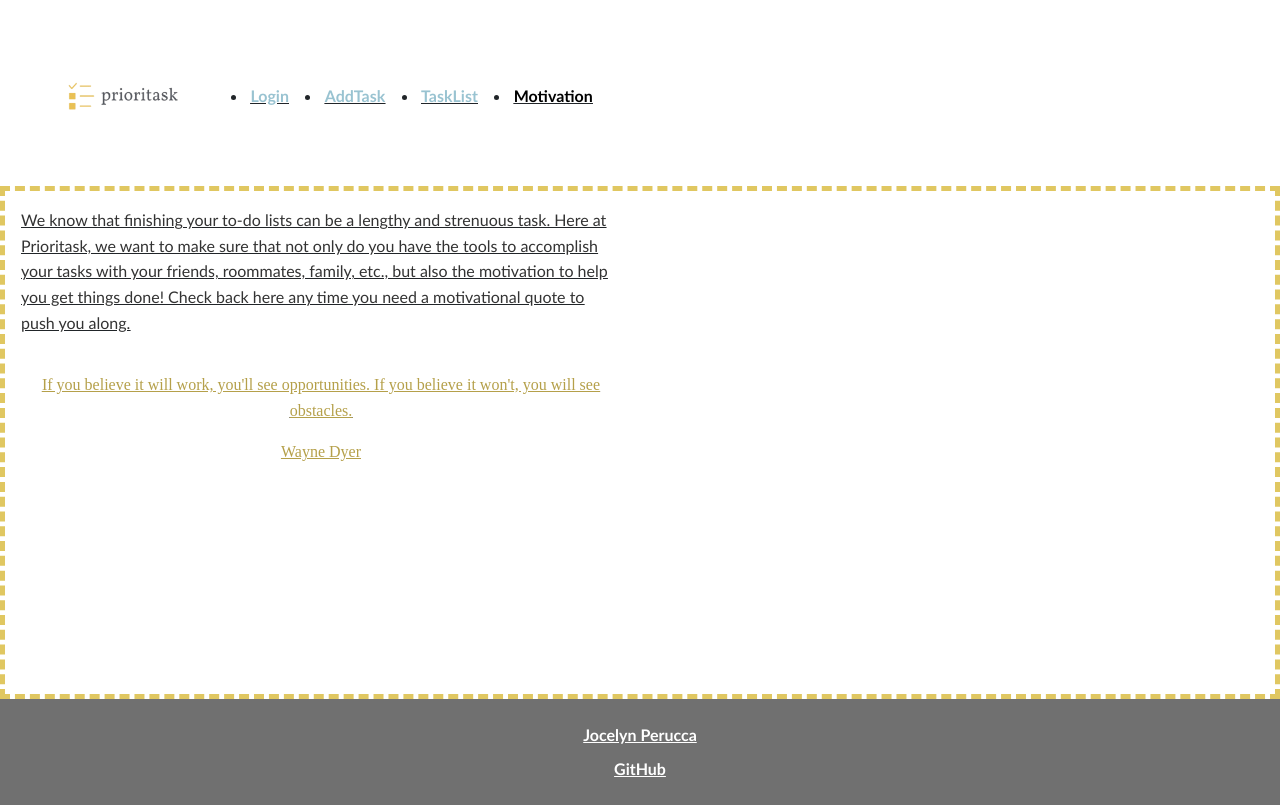
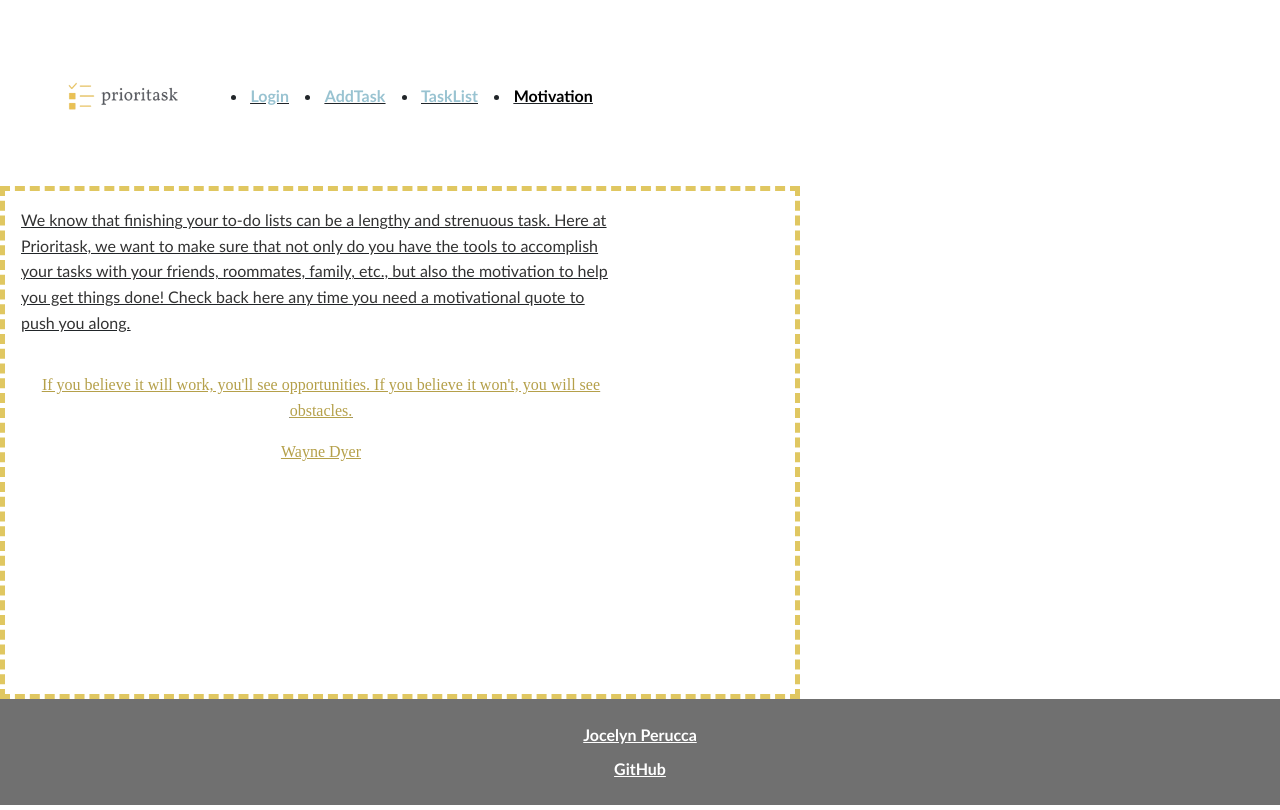
Before and after one commit to jocelynperucca/startup, a React (Vite) app: page /motivation in a window 1280 px wide. Built offline with nearby package versions, Linux system fonts and the light colour scheme.

Commit message:
adjustment to motivation.css

```diff
--- a/src/app.css
+++ b/src/app.css
@@ -70,7 +70,6 @@ h1 {
         display: flex;
         flex-direction: column;
         box-sizing: border-box;
-
 }
 
 a {
--- a/src/motivation/motivation.css
+++ b/src/motivation/motivation.css
@@ -1,10 +1,21 @@
+
+
+body {
+  display: flex;
+  justify-content: center;
+  text-align: center;
+}
+
 main {
   font-family: 'Gill Sans', 'Gill Sans MT', Calibri, 'Trebuchet MS', sans-serif;
   color: #333;
   padding: 1.5em;
   line-height: 1.6;
   text-decoration: none;
+  max-width: 800px; /* Sets a width limit for main */
+  width: 100%; /* Ensures responsiveness */
 }
+
 
 #motivational-quote {
   text-align: center;
```
